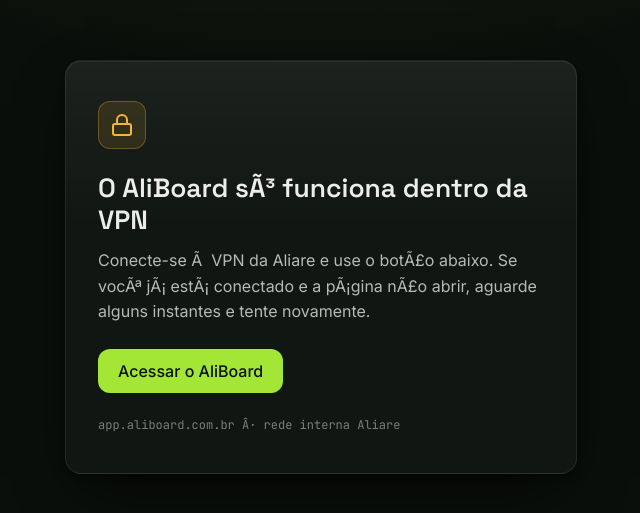
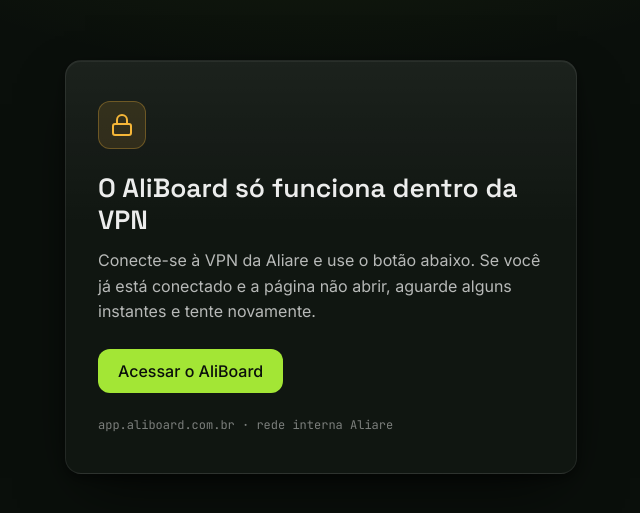
Before and after one commit to produtosagb-aliare/aviso-vpn, a plain HTML site: page 404.html in a window 1280 px wide. Shown: the part 133-646 px from the top of the page, without its empty margins (319-959 px from the left). Drawn offline with Linux system fonts and the light colour scheme.

Commit message:
Aviso: corrige acentuacao (UTF-8)

```diff
--- a/404.html
+++ b/404.html
@@ -4,7 +4,7 @@
 <meta charset="utf-8">
 <meta name="viewport" content="width=device-width, initial-scale=1">
 <meta name="robots" content="noindex">
-<title>AliBoard â€” acesso pela VPN</title>
+<title>AliBoard — acesso pela VPN</title>
 <link rel="preconnect" href="https://fonts.googleapis.com">
 <link href="https://fonts.googleapis.com/css2?family=Inter:wght@400;500&family=Space+Grotesk:wght@600&family=JetBrains+Mono&display=swap" rel="stylesheet">
 <style>
@@ -33,10 +33,10 @@
   <div class="ico" aria-hidden="true">
     <svg width="24" height="24" viewBox="0 0 24 24" fill="none" stroke="#F5B638" stroke-width="2" stroke-linecap="round" stroke-linejoin="round"><rect x="3" y="11" width="18" height="11" rx="2"/><path d="M7 11V7a5 5 0 0 1 10 0v4"/></svg>
   </div>
-  <h1>O AliBoard sÃ³ funciona dentro da VPN</h1>
-  <p>Conecte-se Ã  VPN da Aliare e use o botÃ£o abaixo. Se vocÃª jÃ¡ estÃ¡ conectado e a pÃ¡gina nÃ£o abrir, aguarde alguns instantes e tente novamente.</p>
+  <h1>O AliBoard só funciona dentro da VPN</h1>
+  <p>Conecte-se à VPN da Aliare e use o botão abaixo. Se você já está conectado e a página não abrir, aguarde alguns instantes e tente novamente.</p>
   <a class="btn" href="https://app.aliboard.com.br/">Acessar o AliBoard</a>
-  <small>app.aliboard.com.br Â· rede interna Aliare</small>
+  <small>app.aliboard.com.br · rede interna Aliare</small>
 </main>
 </body>
 </html>
```
Also changed, not shown: index.html (+4 -4 lines).
